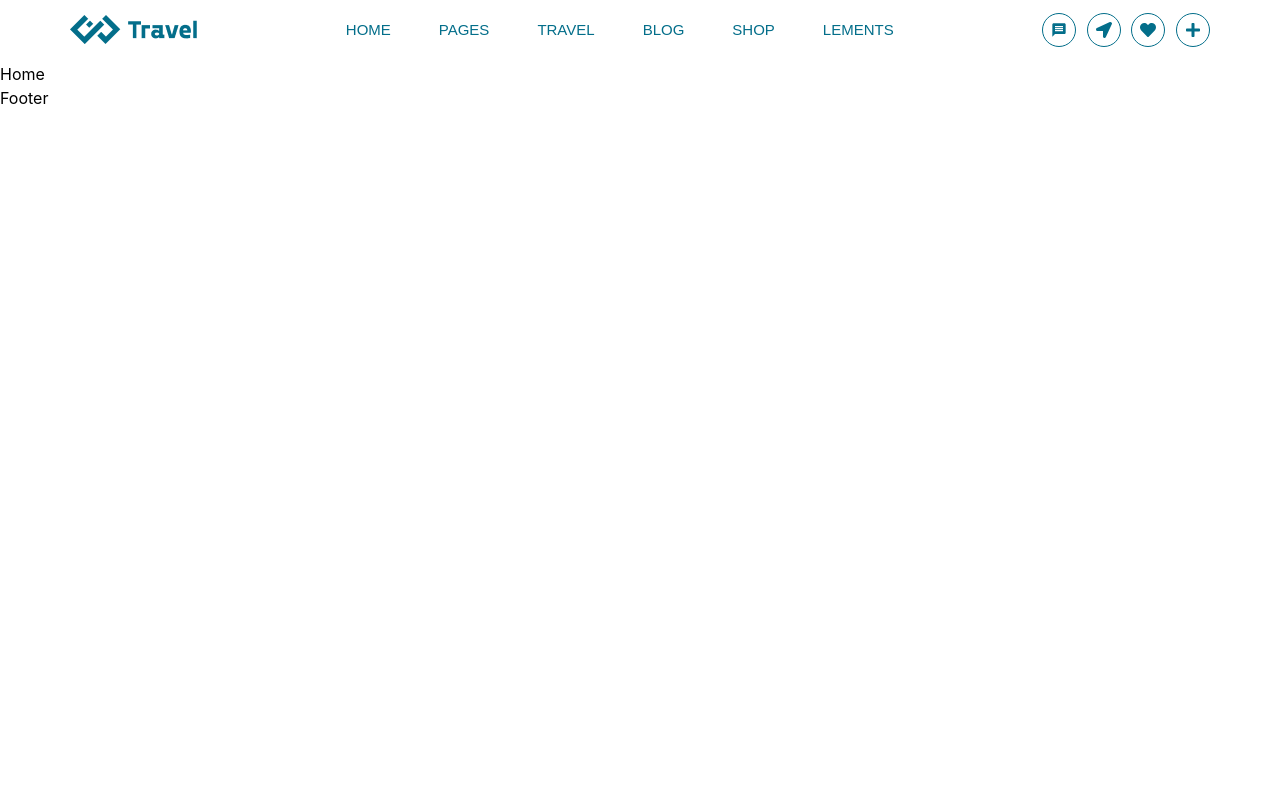
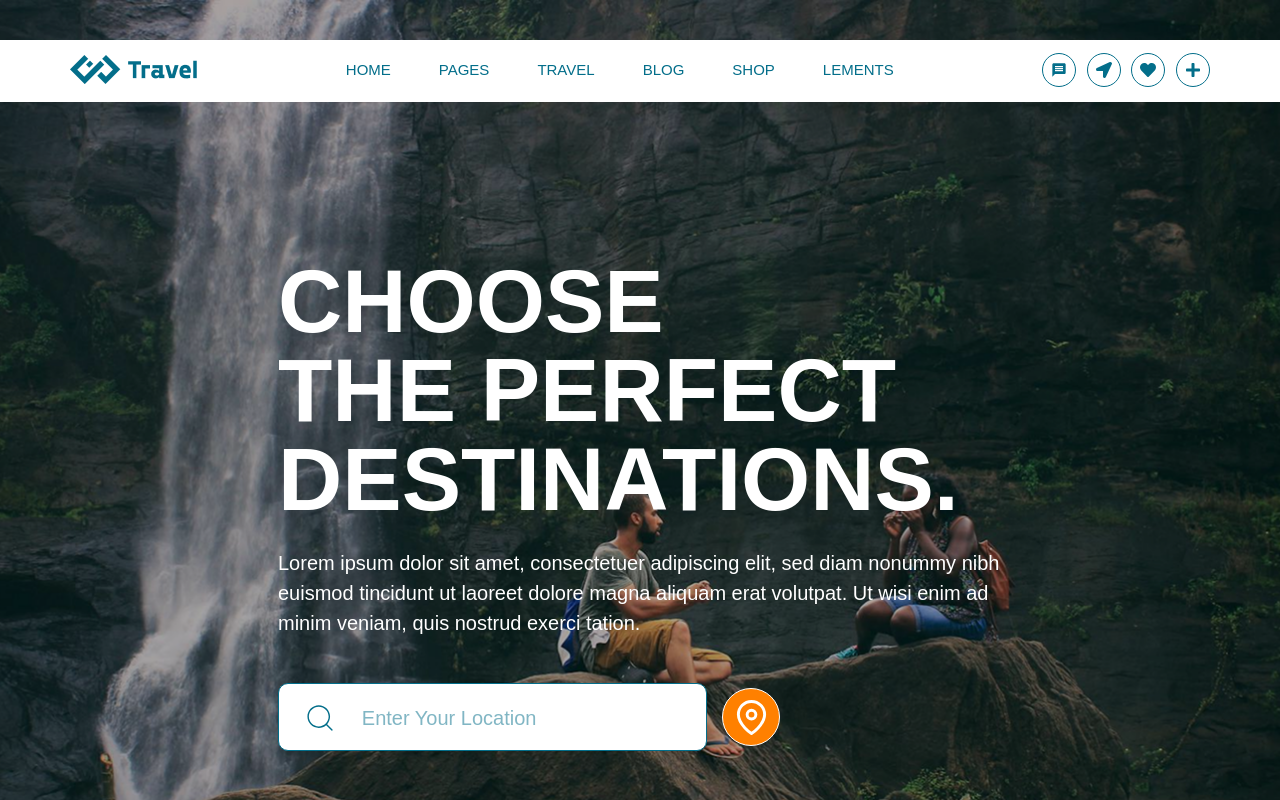
Before and after one commit to shoumen-shomu/travel, a React (Vite) app: page / in a window 1280 px wide. Shown: the top 800 px of the page. Built offline with nearby package versions, Linux system fonts and the light colour scheme.

Commit message:
Banner Design done without resonsive

```diff
--- a/src/layouts/Header.jsx
+++ b/src/layouts/Header.jsx
@@ -24,7 +24,7 @@ const Header = () => {
   return (
     <>
       <header>
-        <div className="pt-3.25 pb-3.75 bg-white">
+        <div className="pt-3.25 pb-3.75 bg-white absolute w-full top-10 left-0 z-10 ">
           <Container>
             <div className="flex items-center justify-between">
               <div className="logo">
--- a/src/layouts/home/Banner.jsx
+++ b/src/layouts/home/Banner.jsx
@@ -1,9 +1,42 @@
-import React from 'react'
+import React from "react";
+import backgroundImg from "../../assets/bannerImg.png";
+import { CiSearch } from "react-icons/ci";
+import { FiMapPin } from "react-icons/fi";
 
 const Banner = () => {
   return (
-    <div>Banner</div>
-  )
-}
+    <section>
+      <div
+        className="bg-cover bg-center bg-no-repeat pt-64.25 pb-50 relative z-0"
+        style={{ backgroundImage: `url(${backgroundImg})` }}
+      >
+        <div className="text-left max-w-181 m-auto ">
+          <h1 className="font-mont font-bold text-[89px] text-white leading-none mb-6">
+            CHOOSE <br />
+            THE PERFECT <br /> DESTINATIONS.
+          </h1>
+          <p className="font-mont font-normal text-[20px] text-white mb-11.25">
+            Lorem ipsum dolor sit amet, consectetuer adipiscing elit, sed diam
+            nonummy nibh euismod tincidunt ut laoreet dolore magna aliquam erat
+            volutpat. Ut wisi enim ad minim veniam, quis nostrud exerci tation.
+          </p>
+          <form className="flex gap-3.75 items-center">
+            <div className="pt-3.5 pb-3 pl-[23.57px] bg-white w-107.25 flex items-center gap-[25.14px] border-[#036E8A] border rounded-[10px]">
+              <CiSearch className="text-[40px] text-[#036E8A]" />
+              <input
+                type="text"
+                placeholder="Enter Your Location"
+                className="font-mont font-normal text-[20px] text-[#036E8A] outline-none w-full"
+              />
+            </div>
+            <div className="w-14.5 h-14.5 rounded-[50%] bg-[#FF8000] border border-white flex justify-center items-center">
+              <FiMapPin className="text-white text-[35px]" />
+            </div>
+          </form>
+        </div>
+      </div>
+    </section>
+  );
+};
 
-export default Banner
+export default Banner;
--- a/src/pages/Home.jsx
+++ b/src/pages/Home.jsx
@@ -1,8 +1,10 @@
-const Home =()=>{
-    return(
-        <>
-        <h1>Home</h1>
-        </>
-    )
-}
-export default Home
+import Banner from "../layouts/home/Banner";
+
+const Home = () => {
+  return (
+    <>
+      <Banner />
+    </>
+  );
+};
+export default Home;
```
Also changed, not shown: src/assets/bannerImg.png (added).
